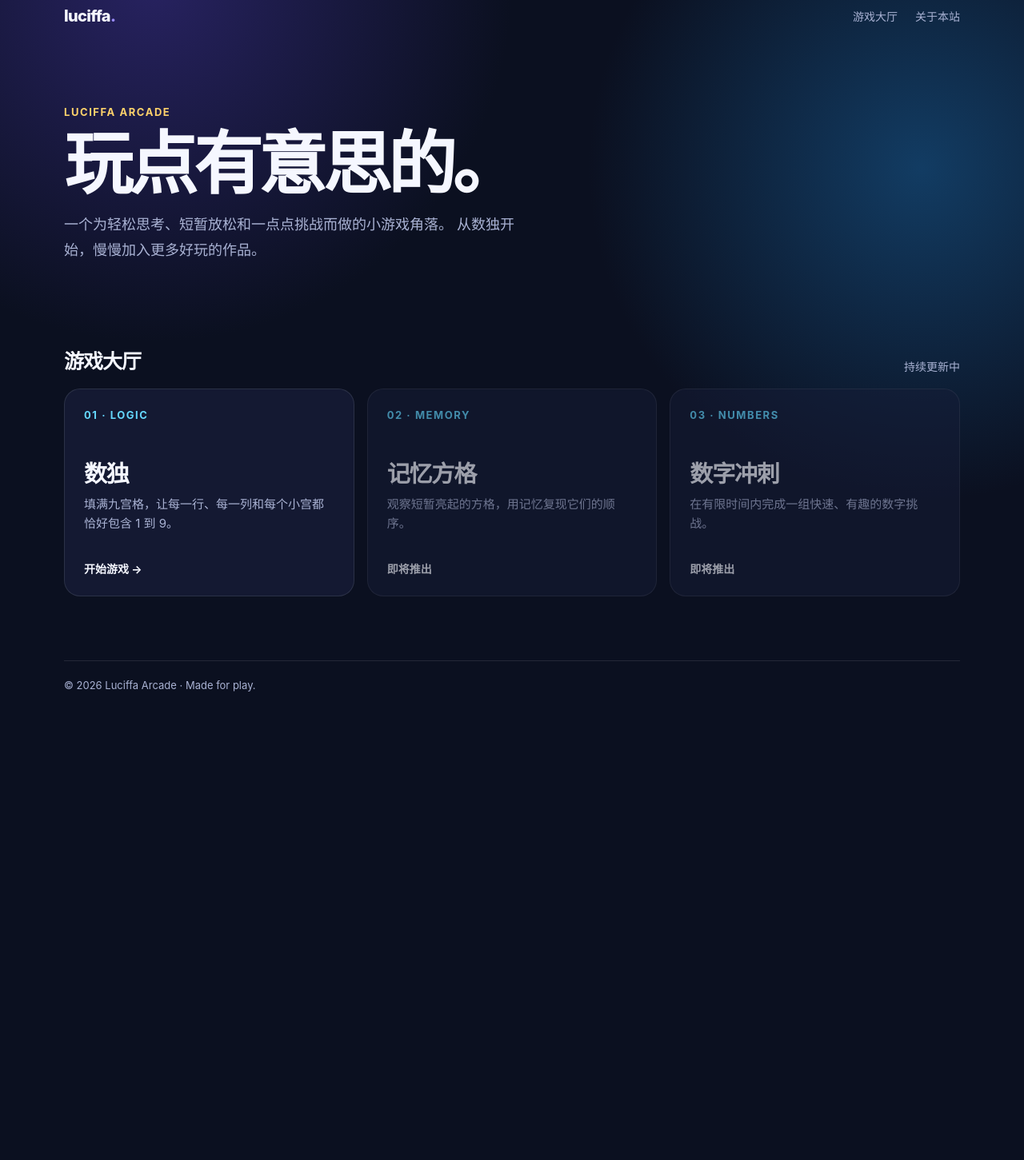
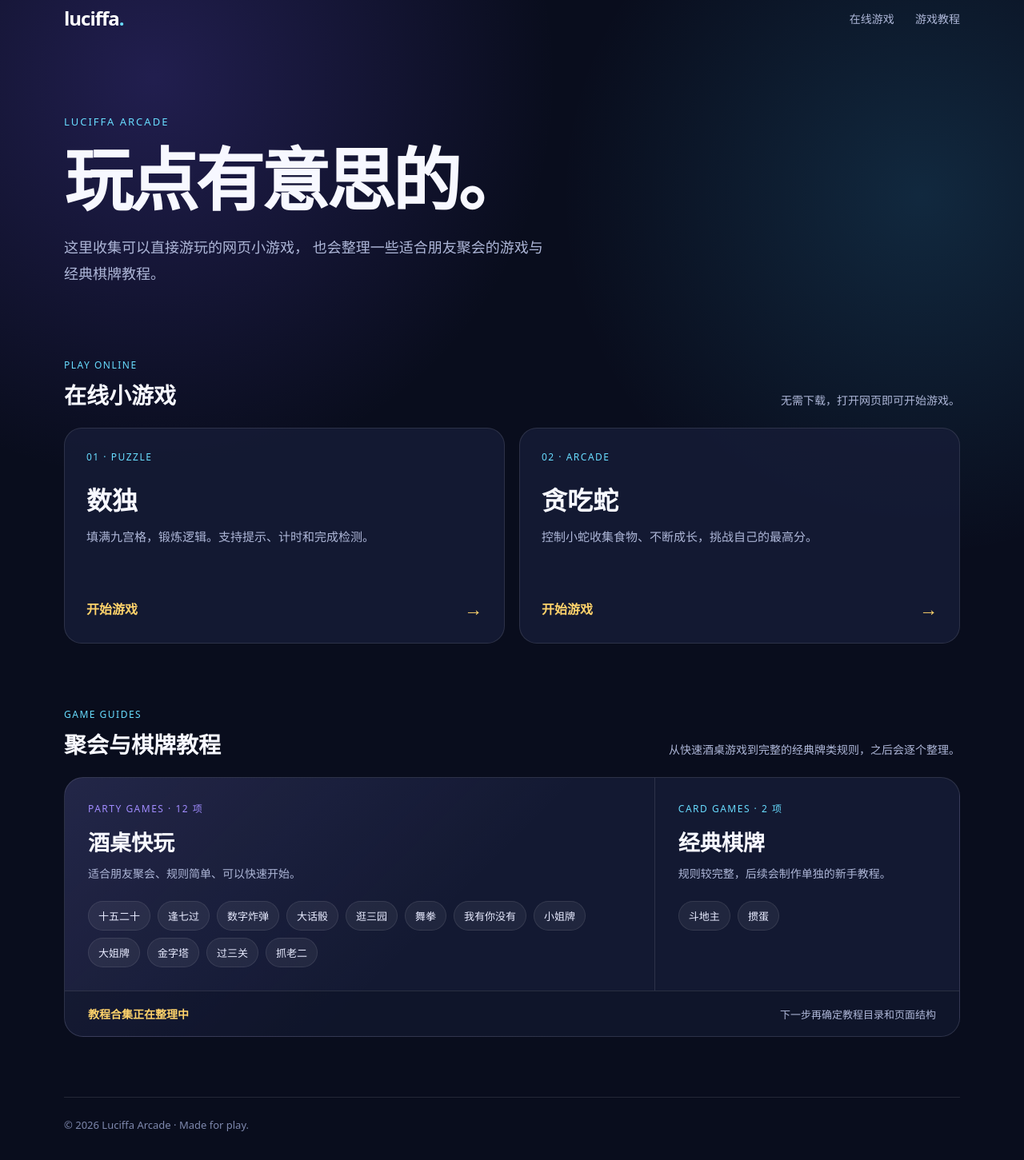
Before and after one commit to TheColdest55/Luciffa, a plain HTML site: page index.html in a window 1280 px wide. Shown: the part 20-1471 px from the top of the page at 80% size. Before the commit the page ends 919 px from the top, so only its background shows below. Drawn offline with Linux system fonts and the light colour scheme.

Commit message:
Update index.html

```diff
--- a/index.html
+++ b/index.html
@@ -2,17 +2,19 @@
 <html lang="zh-CN">
 <head>
   <meta charset="UTF-8">
-  <meta name="viewport" content="width=device-width, initial-scale=1">
+  <meta name="viewport" content="width=device-width, initial-scale=1.0">
   <title>Luciffa Arcade</title>
+
   <style>
     :root {
-      --bg: #0b1020;
+      --bg: #090d1d;
       --surface: rgba(22, 29, 55, 0.82);
-      --line: rgba(255, 255, 255, 0.1);
-      --text: #f5f7ff;
-      --muted: #a9b2d3;
-      --purple: #9b8cff;
-      --blue: #65d8ff;
+      --surface-light: rgba(33, 42, 76, 0.72);
+      --line: rgba(255, 255, 255, 0.11);
+      --text: #f7f8ff;
+      --muted: #aeb7d8;
+      --purple: #a18cff;
+      --blue: #68dcff;
       --yellow: #ffd36b;
     }
 
@@ -20,21 +22,19 @@
       box-sizing: border-box;
     }
 
+    html {
+      scroll-behavior: smooth;
+    }
+
     body {
       margin: 0;
       min-height: 100vh;
       color: var(--text);
-      font-family: -apple-system, BlinkMacSystemFont, "Segoe UI",
-        "Microsoft YaHei", sans-serif;
+      font-family: "Microsoft YaHei", system-ui, sans-serif;
       background:
-        radial-gradient(circle at 15% 0%, #272260 0, transparent 28rem),
-        radial-gradient(circle at 90% 25%, #123c63 0, transparent 26rem),
+        radial-gradient(circle at 15% 8%, rgba(119, 91, 255, 0.22), transparent 29%),
+        radial-gradient(circle at 90% 18%, rgba(64, 198, 255, 0.15), transparent 27%),
         var(--bg);
-    }
-
-    a {
-      color: inherit;
-      text-decoration: none;
     }
 
     .container {
@@ -46,135 +46,242 @@
       display: flex;
       align-items: center;
       justify-content: space-between;
-      padding: 28px 0;
+      padding: 26px 0;
     }
 
     .logo {
-      font-size: 20px;
+      color: white;
+      text-decoration: none;
+      font-size: 24px;
       font-weight: 800;
-      letter-spacing: -0.7px;
+      letter-spacing: -1px;
     }
 
     .logo span {
-      color: var(--purple);
+      color: var(--blue);
     }
 
-    nav {
-      display: flex;
-      gap: 22px;
+    nav a {
+      margin-left: 22px;
       color: var(--muted);
+      text-decoration: none;
       font-size: 14px;
     }
 
     nav a:hover {
-      color: var(--text);
+      color: white;
     }
 
     .hero {
-      padding: 72px 0 56px;
-      max-width: 760px;
+      padding: 75px 0 65px;
     }
 
     .eyebrow {
-      color: var(--yellow);
+      display: inline-block;
+      margin-bottom: 18px;
+      color: var(--blue);
       font-size: 13px;
-      font-weight: 700;
-      letter-spacing: 0.12em;
-      text-transform: uppercase;
+      letter-spacing: 2px;
     }
 
     h1 {
-      margin: 15px 0 18px;
-      font-size: clamp(45px, 8vw, 86px);
-      line-height: 0.98;
-      letter-spacing: -0.06em;
+      max-width: 780px;
+      margin: 0;
+      font-size: clamp(44px, 8vw, 86px);
+      line-height: 1.04;
+      letter-spacing: -4px;
     }
 
     .hero p {
-      max-width: 570px;
+      max-width: 600px;
+      margin: 25px 0 0;
       color: var(--muted);
       font-size: 18px;
-      line-height: 1.75;
+      line-height: 1.8;
     }
 
-    .section-title {
-      display: flex;
-      justify-content: space-between;
-      align-items: end;
-      margin: 30px 0 18px;
+    .section {
+      padding: 25px 0 75px;
     }
 
-    .section-title h2 {
-      margin: 0;
-      font-size: 25px;
-      letter-spacing: -0.04em;
+    .section + .section {
+      padding-top: 5px;
     }
 
-    .section-title span {
+    .section-heading {
+      display: flex;
+      align-items: end;
+      justify-content: space-between;
+      gap: 20px;
+      margin-bottom: 22px;
+    }
+
+    .section-label {
+      margin-bottom: 8px;
+      color: var(--blue);
+      font-size: 12px;
+      letter-spacing: 1.5px;
+    }
+
+    .section-heading h2 {
+      margin: 0;
+      font-size: 28px;
+    }
+
+    .section-heading p {
+      max-width: 470px;
+      margin: 0;
       color: var(--muted);
       font-size: 14px;
+      line-height: 1.7;
+      text-align: right;
     }
 
-    .games {
+    .game-grid {
       display: grid;
-      grid-template-columns: repeat(3, 1fr);
-      gap: 16px;
-      padding-bottom: 80px;
+      grid-template-columns: repeat(2, 1fr);
+      gap: 18px;
     }
 
     .game-card {
-      min-height: 260px;
+      min-height: 270px;
       display: flex;
       flex-direction: column;
       justify-content: space-between;
-      padding: 24px;
+      padding: 27px;
+      color: var(--text);
+      text-decoration: none;
       border: 1px solid var(--line);
-      border-radius: 20px;
+      border-radius: 22px;
       background: var(--surface);
-      transition: transform 0.2s ease, border-color 0.2s ease;
+      transition:
+        transform 0.2s ease,
+        border-color 0.2s ease,
+        box-shadow 0.2s ease;
     }
 
-    .game-card.active:hover {
-      transform: translateY(-6px);
-      border-color: var(--purple);
+    .game-card:hover {
+      transform: translateY(-7px);
+      border-color: rgba(104, 220, 255, 0.65);
+      box-shadow: 0 20px 45px rgba(0, 0, 0, 0.28);
     }
 
     .game-number {
       color: var(--blue);
-      font-size: 13px;
-      font-weight: 700;
-      letter-spacing: 0.12em;
+      font-size: 12px;
+      letter-spacing: 1.5px;
     }
 
     .game-card h3 {
-      margin: 42px 0 8px;
-      font-size: 29px;
-      letter-spacing: -0.04em;
+      margin: 21px 0 12px;
+      font-size: 32px;
     }
 
     .game-card p {
       margin: 0;
       color: var(--muted);
-      line-height: 1.6;
       font-size: 15px;
+      line-height: 1.7;
     }
 
     .play {
-      margin-top: 22px;
-      color: var(--text);
+      display: flex;
+      justify-content: space-between;
+      align-items: center;
+      margin-top: 25px;
+      color: var(--yellow);
       font-weight: 700;
+    }
+
+    .play b {
+      font-size: 23px;
+      font-weight: 400;
+    }
+
+    .guide-board {
+      overflow: hidden;
+      border: 1px solid var(--line);
+      border-radius: 24px;
+      background:
+        linear-gradient(135deg, rgba(161, 140, 255, 0.11), transparent 45%),
+        var(--surface);
+    }
+
+    .guide-grid {
+      display: grid;
+      grid-template-columns: 1.45fr 0.75fr;
+    }
+
+    .guide-column {
+      padding: 29px;
+    }
+
+    .guide-column + .guide-column {
+      border-left: 1px solid var(--line);
+    }
+
+    .guide-type {
+      color: var(--purple);
+      font-size: 12px;
+      letter-spacing: 1.5px;
+    }
+
+    .guide-column.cards .guide-type {
+      color: var(--blue);
+    }
+
+    .guide-column h3 {
+      margin: 13px 0 9px;
+      font-size: 27px;
+    }
+
+    .guide-column p {
+      margin: 0 0 22px;
+      color: var(--muted);
+      font-size: 14px;
+      line-height: 1.7;
+    }
+
+    .chips {
+      display: flex;
+      flex-wrap: wrap;
+      gap: 9px;
+    }
+
+    .chip {
+      padding: 8px 12px;
+      color: #e8ebff;
+      font-size: 13px;
+      border: 1px solid rgba(255, 255, 255, 0.09);
+      border-radius: 999px;
+      background: rgba(255, 255, 255, 0.06);
+    }
+
+    .guide-status {
+      display: flex;
+      align-items: center;
+      justify-content: space-between;
+      gap: 20px;
+      padding: 18px 29px;
+      border-top: 1px solid var(--line);
+      background: rgba(8, 12, 29, 0.34);
+    }
+
+    .guide-status strong {
+      color: var(--yellow);
       font-size: 14px;
     }
 
-    .coming {
-      opacity: 0.62;
+    .guide-status span {
+      color: var(--muted);
+      font-size: 13px;
     }
 
     footer {
+      padding: 25px 0 35px;
+      color: #7e88ad;
+      font-size: 13px;
       border-top: 1px solid var(--line);
-      padding: 22px 0 34px;
-      color: var(--muted);
-      font-size: 13px;
     }
 
     @media (max-width: 760px) {
@@ -182,78 +289,168 @@
         padding: 20px 0;
       }
 
-      nav {
-        gap: 14px;
+      nav a {
+        margin-left: 13px;
       }
 
       .hero {
-        padding: 54px 0 38px;
+        padding: 55px 0 45px;
       }
 
-      .games {
+      h1 {
+        letter-spacing: -2px;
+      }
+
+      .section-heading {
+        display: block;
+      }
+
+      .section-heading p {
+        margin-top: 12px;
+        text-align: left;
+      }
+
+      .game-grid,
+      .guide-grid {
         grid-template-columns: 1fr;
+      }
+
+      .game-card {
+        min-height: 235px;
+      }
+
+      .guide-column + .guide-column {
+        border-top: 1px solid var(--line);
+        border-left: 0;
+      }
+
+      .guide-status {
+        display: block;
+      }
+
+      .guide-status span {
+        display: block;
+        margin-top: 7px;
       }
     }
   </style>
 </head>
+
 <body>
   <div class="container">
     <header>
-      <a class="logo" href="/">luciffa<span>.</span></a>
+      <a class="logo" href="index.html">luciffa<span>.</span></a>
+
       <nav>
-        <a href="#games">游戏大厅</a>
-        <a href="#about">关于本站</a>
+        <a href="#online-games">在线游戏</a>
+        <a href="#game-guides">游戏教程</a>
       </nav>
     </header>
 
     <main>
       <section class="hero">
-        <div class="eyebrow">Luciffa Arcade</div>
+        <div class="eyebrow">LUCIFFA ARCADE</div>
         <h1>玩点有意思的。</h1>
+
         <p>
-          一个为轻松思考、短暂放松和一点点挑战而做的小游戏角落。
-          从数独开始，慢慢加入更多好玩的作品。
+          这里收集可以直接游玩的网页小游戏，
+          也会整理一些适合朋友聚会的游戏与经典棋牌教程。
         </p>
       </section>
 
-      <section id="games">
-        <div class="section-title">
-          <h2>游戏大厅</h2>
-          <span>持续更新中</span>
+      <section class="section" id="online-games">
+        <div class="section-heading">
+          <div>
+            <div class="section-label">PLAY ONLINE</div>
+            <h2>在线小游戏</h2>
+          </div>
+
+          <p>无需下载，打开网页即可开始游戏。</p>
         </div>
 
-        <div class="games">
-          <a class="game-card active" href="sudoku.html">
+        <div class="game-grid">
+          <a class="game-card" href="sudoku.html">
             <div>
-              <div class="game-number">01 · LOGIC</div>
+              <div class="game-number">01 · PUZZLE</div>
               <h3>数独</h3>
-              <p>填满九宫格，让每一行、每一列和每个小宫都恰好包含 1 到 9。</p>
+              <p>填满九宫格，锻炼逻辑。支持提示、计时和完成检测。</p>
             </div>
-            <div class="play">开始游戏 →</div>
+
+            <div class="play">
+              开始游戏
+              <b>→</b>
+            </div>
           </a>
 
-          <div class="game-card coming">
+          <a class="game-card" href="snake.html">
             <div>
-              <div class="game-number">02 · MEMORY</div>
-              <h3>记忆方格</h3>
-              <p>观察短暂亮起的方格，用记忆复现它们的顺序。</p>
+              <div class="game-number">02 · ARCADE</div>
+              <h3>贪吃蛇</h3>
+              <p>控制小蛇收集食物、不断成长，挑战自己的最高分。</p>
             </div>
-            <div class="play">即将推出</div>
+
+            <div class="play">
+              开始游戏
+              <b>→</b>
+            </div>
+          </a>
+        </div>
+      </section>
+
+      <section class="section" id="game-guides">
+        <div class="section-heading">
+          <div>
+            <div class="section-label">GAME GUIDES</div>
+            <h2>聚会与棋牌教程</h2>
           </div>
 
-          <div class="game-card coming">
-            <div>
-              <div class="game-number">03 · NUMBERS</div>
-              <h3>数字冲刺</h3>
-              <p>在有限时间内完成一组快速、有趣的数字挑战。</p>
+          <p>从快速酒桌游戏到完整的经典牌类规则，之后会逐个整理。</p>
+        </div>
+
+        <div class="guide-board">
+          <div class="guide-grid">
+            <div class="guide-column">
+              <div class="guide-type">PARTY GAMES · 12 项</div>
+              <h3>酒桌快玩</h3>
+              <p>适合朋友聚会、规则简单、可以快速开始。</p>
+
+              <div class="chips">
+                <span class="chip">十五二十</span>
+                <span class="chip">逢七过</span>
+                <span class="chip">数字炸弹</span>
+                <span class="chip">大话骰</span>
+                <span class="chip">逛三园</span>
+                <span class="chip">舞拳</span>
+                <span class="chip">我有你没有</span>
+                <span class="chip">小姐牌</span>
+                <span class="chip">大姐牌</span>
+                <span class="chip">金字塔</span>
+                <span class="chip">过三关</span>
+                <span class="chip">抓老二</span>
+              </div>
             </div>
-            <div class="play">即将推出</div>
+
+            <div class="guide-column cards">
+              <div class="guide-type">CARD GAMES · 2 项</div>
+              <h3>经典棋牌</h3>
+              <p>规则较完整，后续会制作单独的新手教程。</p>
+
+              <div class="chips">
+                <span class="chip">斗地主</span>
+                <span class="chip">掼蛋</span>
+              </div>
+            </div>
+          </div>
+
+          <div class="guide-status">
+            <strong>教程合集正在整理中</strong>
+            <span>下一步再确定教程目录和页面结构</span>
           </div>
         </div>
       </section>
     </main>
 
-    <footer id="about">
+    <footer>
       © 2026 Luciffa Arcade · Made for play.
     </footer>
   </div>
```
